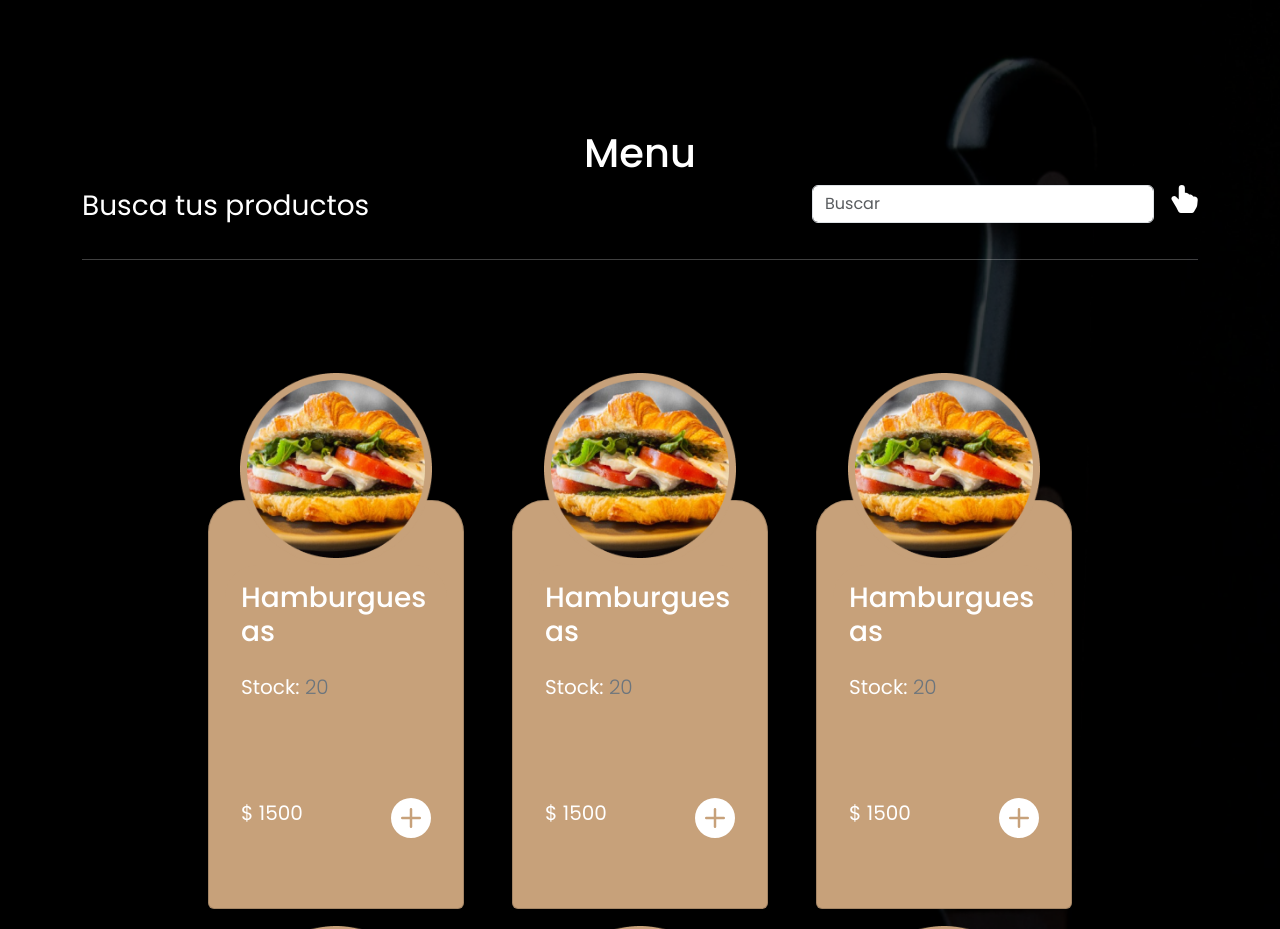
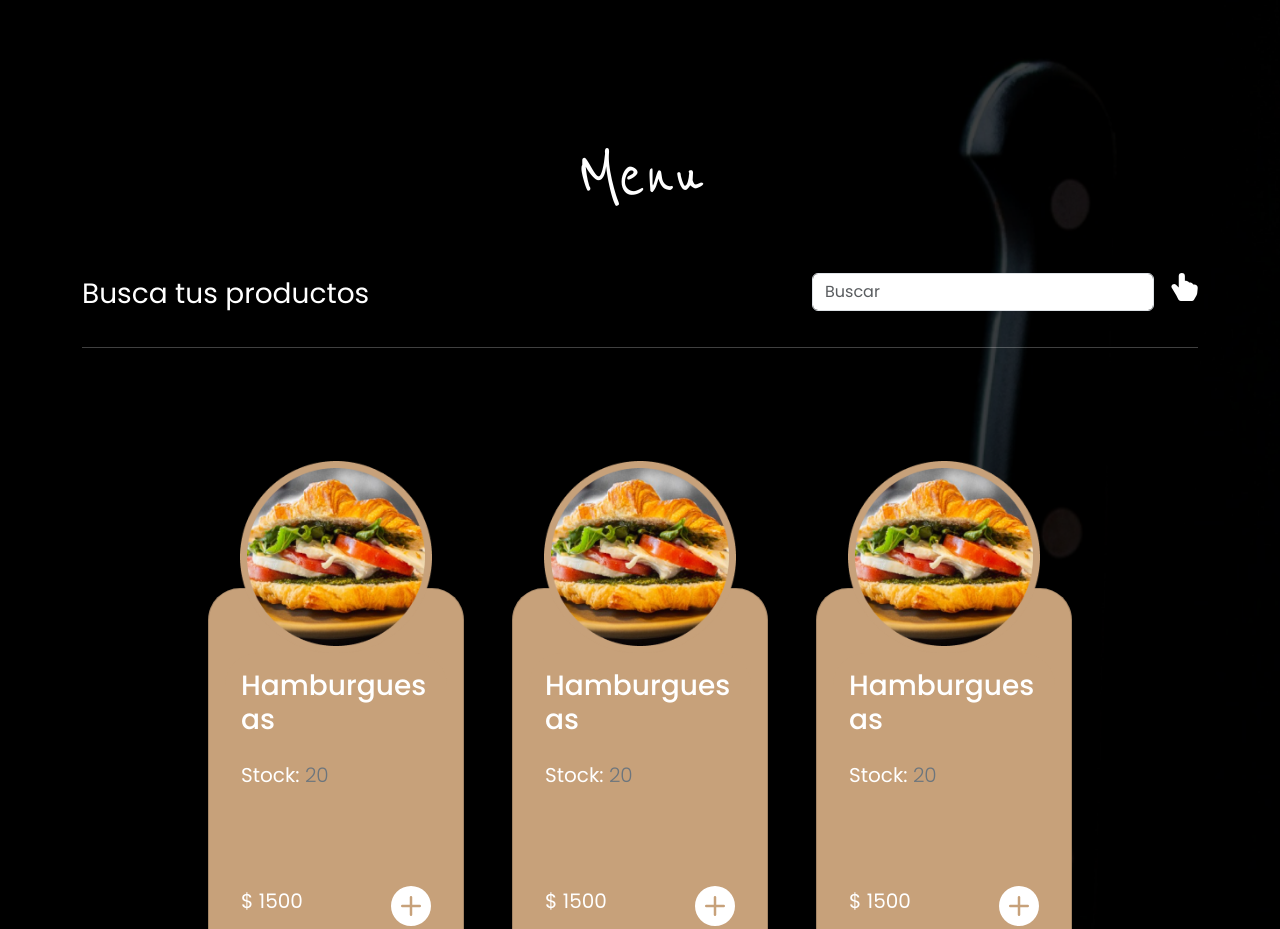
Before and after one commit to Mateo872/restfood, a React (Vite) app: page / in a window 1280 px wide. Shown: the part 1420-2349 px from the top of the page. Built offline with nearby package versions, Linux system fonts and the light colour scheme.

Commit message:
se cambio el titulo de menu

```diff
--- a/src/App.css
+++ b/src/App.css
@@ -695,12 +695,16 @@ footer h3 {
     position: relative;
     z-index: -1;
     padding-top: 9rem;
+
 }
 
 .menu-contenedor-body {
     color: var(--color-secundario);
 }
-
+.menu-titulo{
+    font-size: 5rem;
+    font-family: 'Reenie Beanie', cursive;
+}
 .container-menu-card {
     margin-top: 12rem;
 
--- a/src/componentes/comunes/Menu.jsx
+++ b/src/componentes/comunes/Menu.jsx
@@ -7,7 +7,7 @@ const Menu = () => {
     return (
         <section className="menu-contenedor">
             <Container className="menu-contenedor-body">
-                <h1 className="text-white text-center">Menu</h1>
+                <h2 className="text-white text-center menu-titulo mb-5">Menu</h2>
                 <div className="d-flex justify-content-between">
                     <p className="fs-3">Busca tus productos</p>
                     <Form className="d-flex">
```
